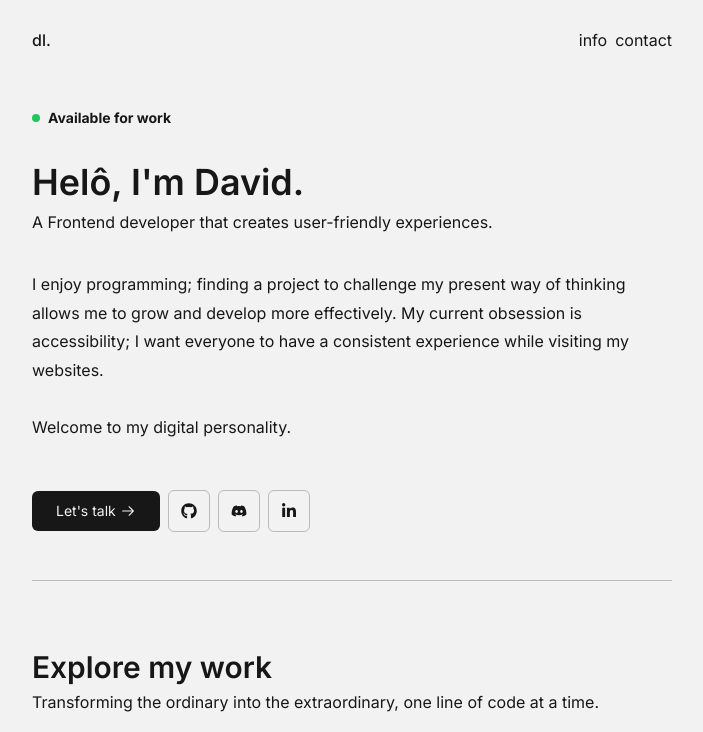
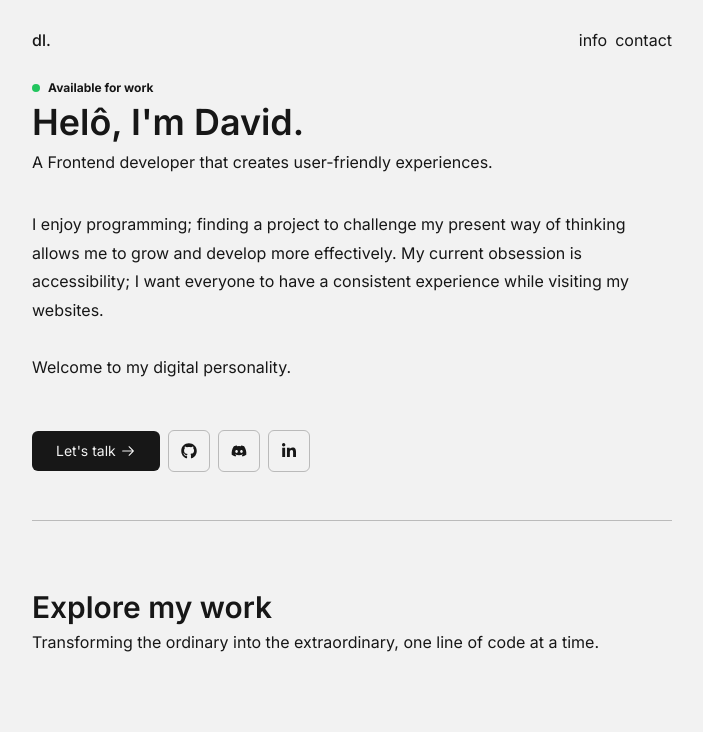
Before and after one commit to DLee1993/portfolio_website, a Next.js app: page / in a window 1280 px wide. Shown: the top 732 px of the page, without its empty margins (288-991 px from the left). Built offline with nearby package versions, Linux system fonts and the light colour scheme.

Commit message:
changed font size to 14px

```diff
--- a/components/AvailableToWork.tsx
+++ b/components/AvailableToWork.tsx
@@ -1,6 +1,6 @@
 const AvailableToWork = () => {
     return (
-        <aside className="w-fit flex justify-center items-center gap-2 text-sm font-bold my-5 sm:my-7">
+        <aside className="w-fit flex justify-center items-center gap-2 text-xs font-bold">
             <p className="relative flex size-[8px]">
                 <span className="motion-safe:animate-ping absolute inline-flex h-full w-full rounded-full bg-green-400 opacity-75"></span>
                 <span className="relative inline-flex rounded-full size-[8px] bg-green-500"></span>
```
